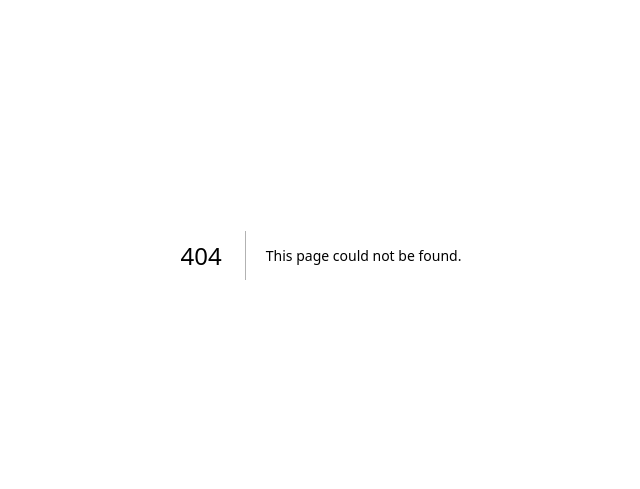
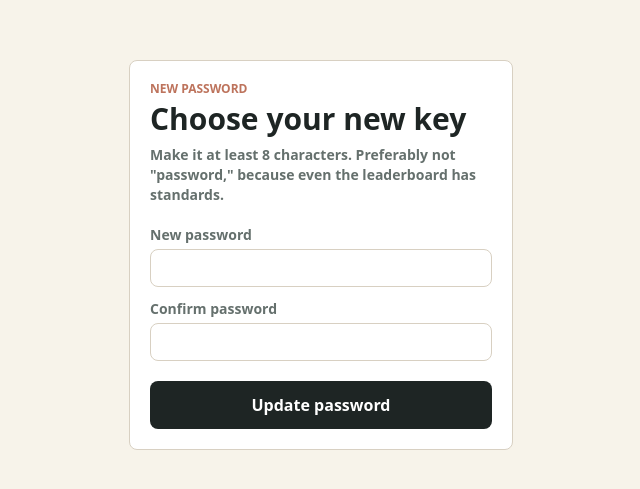
Before and after one commit to chacon96-droid/tio-erics-family-tracker, a Next.js app: page /reset-password in a window 1280 px wide. Before the commit this address had no page. Shown: the part 145-634 px from the top of the page, without its empty margins (319-959 px from the left). Built offline with nearby package versions, Linux system fonts and the light colour scheme.

Commit message:
Add password reset page

```diff
--- /dev/null
+++ b/app/reset-password/page.tsx
@@ -0,0 +1,27 @@
+import { updatePassword } from "@/lib/actions";
+
+export default async function ResetPasswordPage({ searchParams }: { searchParams?: Promise<{ error?: string }> }) {
+  const params = await searchParams;
+
+  return (
+    <main className="grid min-h-screen place-items-center bg-paper p-4">
+      <form action={updatePassword} className="w-full max-w-sm rounded-app border border-line bg-white p-5">
+        <p className="text-xs font-black uppercase text-clay">New password</p>
+        <h1 className="mt-1 text-3xl font-black">Choose your new key</h1>
+        <p className="mt-2 text-sm font-semibold text-muted">
+          Make it at least 8 characters. Preferably not "password," because even the leaderboard has standards.
+        </p>
+        {params?.error ? <p className="mt-3 rounded-app bg-red-50 p-3 text-sm font-bold text-red-700">{params.error}</p> : null}
+        <label className="mt-5 grid gap-1 text-sm font-bold text-muted">
+          New password
+          <input className="rounded-app border border-line px-3 py-2 text-ink" name="password" type="password" minLength={8} required />
+        </label>
+        <label className="mt-3 grid gap-1 text-sm font-bold text-muted">
+          Confirm password
+          <input className="rounded-app border border-line px-3 py-2 text-ink" name="confirm_password" type="password" minLength={8} required />
+        </label>
+        <button className="focus-ring mt-5 w-full rounded-app bg-ink px-4 py-3 font-black text-white">Update password</button>
+      </form>
+    </main>
+  );
+}
```
